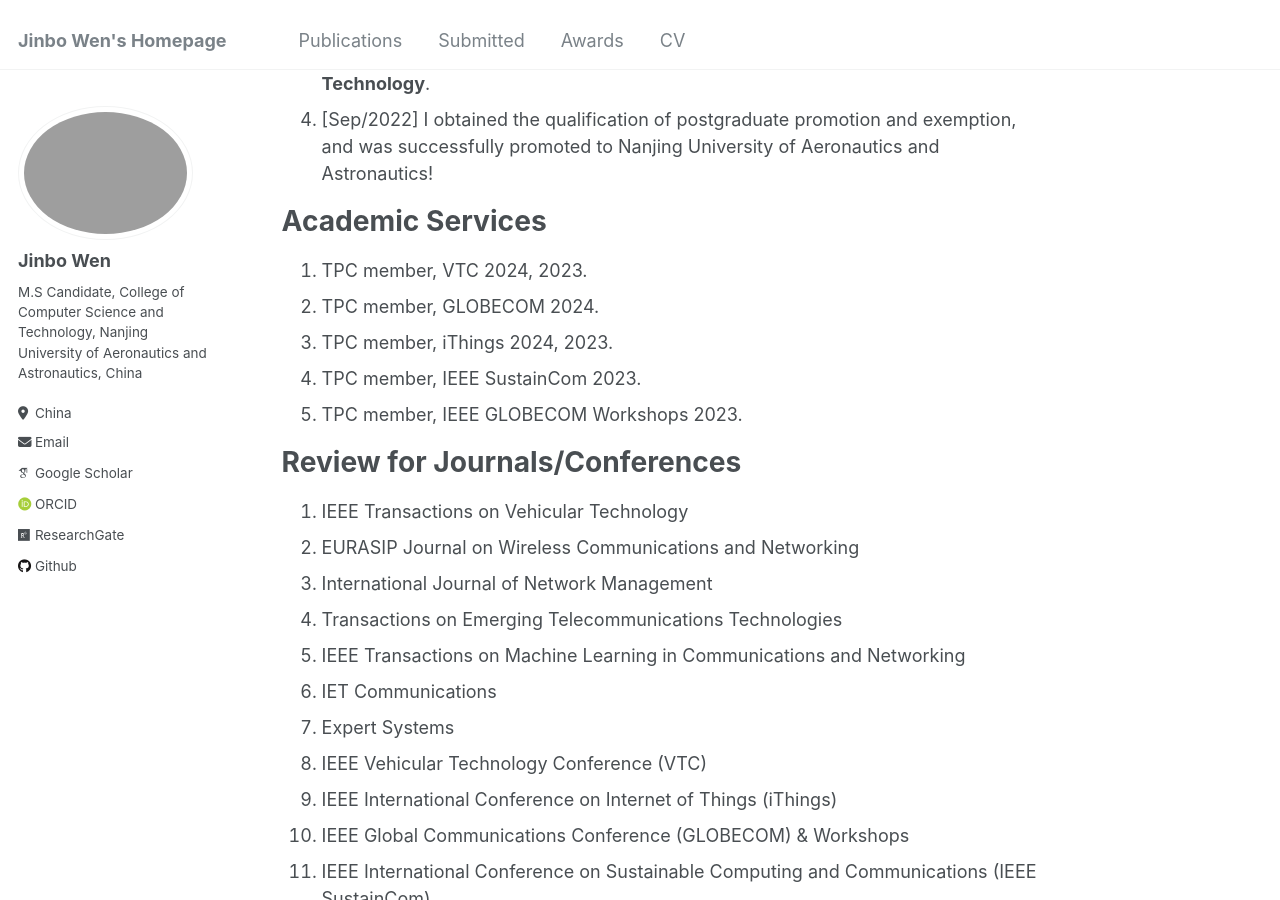
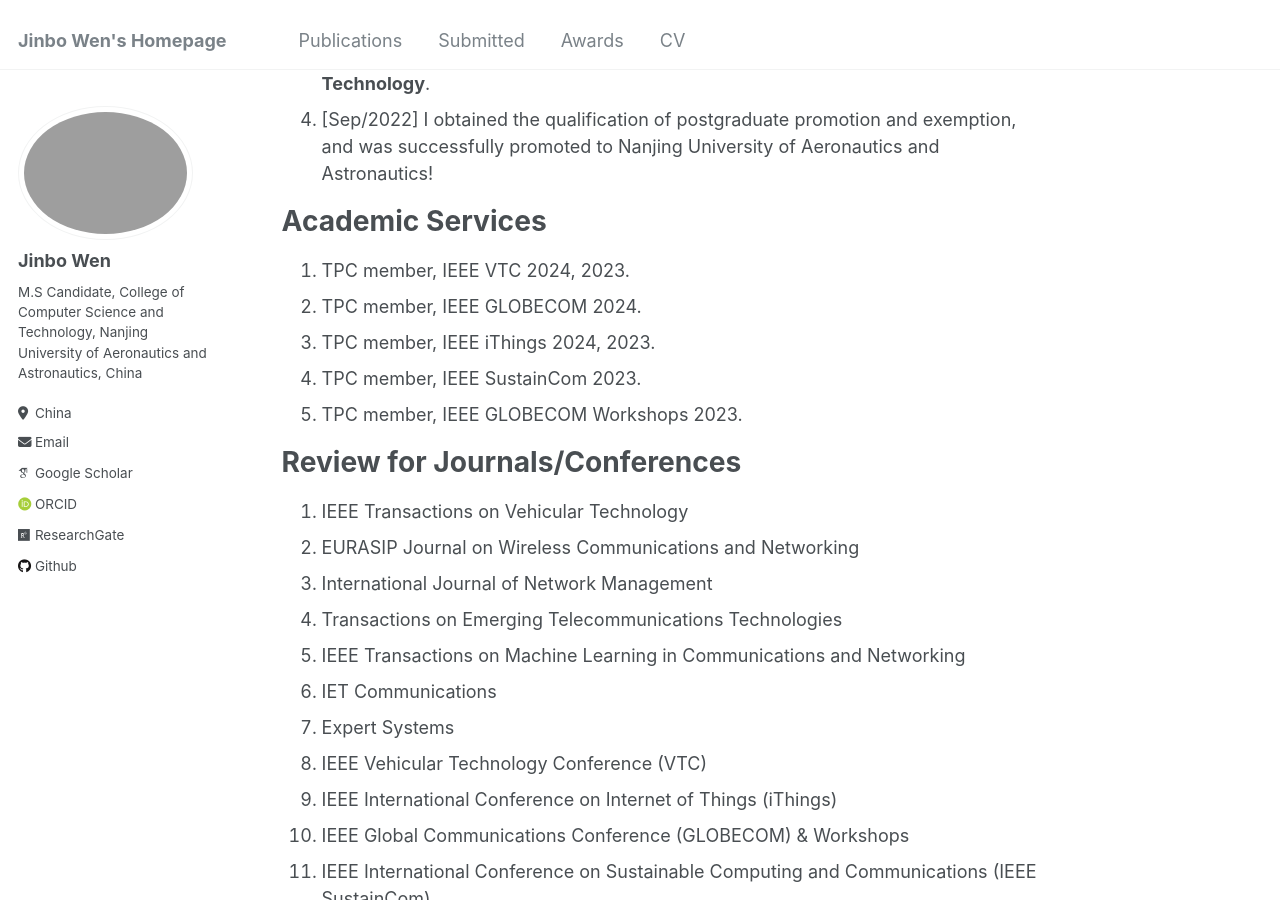
Before and after one commit to JinboWen00/JinboWen00.github.io, a Jekyll site: the page built from _pages/about.md, in a window 1280 px wide and 900 px high, scrolled down 596 px. Built offline with Jekyll 4.4.1, drawn with Linux system fonts in a browser that asks for light colours; some web fonts are replaced.

Commit message:
Update about.md

```diff
--- a/_pages/about.md
+++ b/_pages/about.md
@@ -22,9 +22,9 @@ News
 
 Academic Services
 ======
-1. TPC member, VTC 2024, 2023.
-2. TPC member, GLOBECOM 2024.
-3. TPC member, iThings 2024, 2023.
+1. TPC member, IEEE VTC 2024, 2023.
+2. TPC member, IEEE GLOBECOM 2024.
+3. TPC member, IEEE iThings 2024, 2023.
 4. TPC member, IEEE SustainCom 2023.
 5. TPC member, IEEE GLOBECOM Workshops 2023.
 
```
